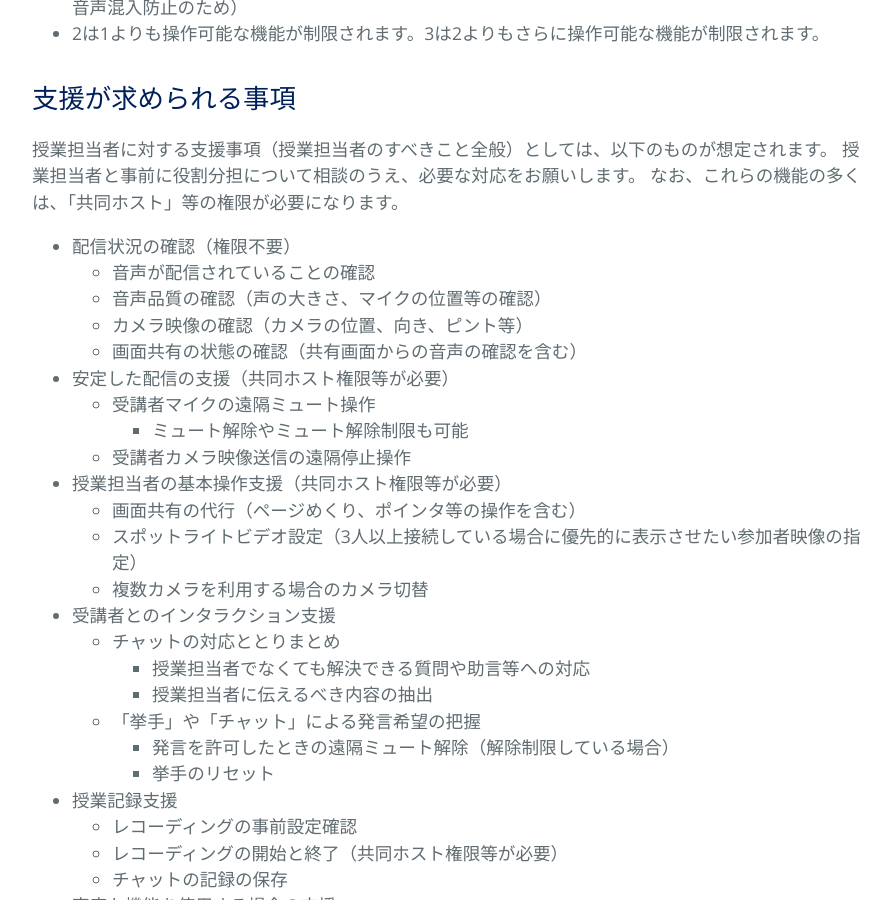
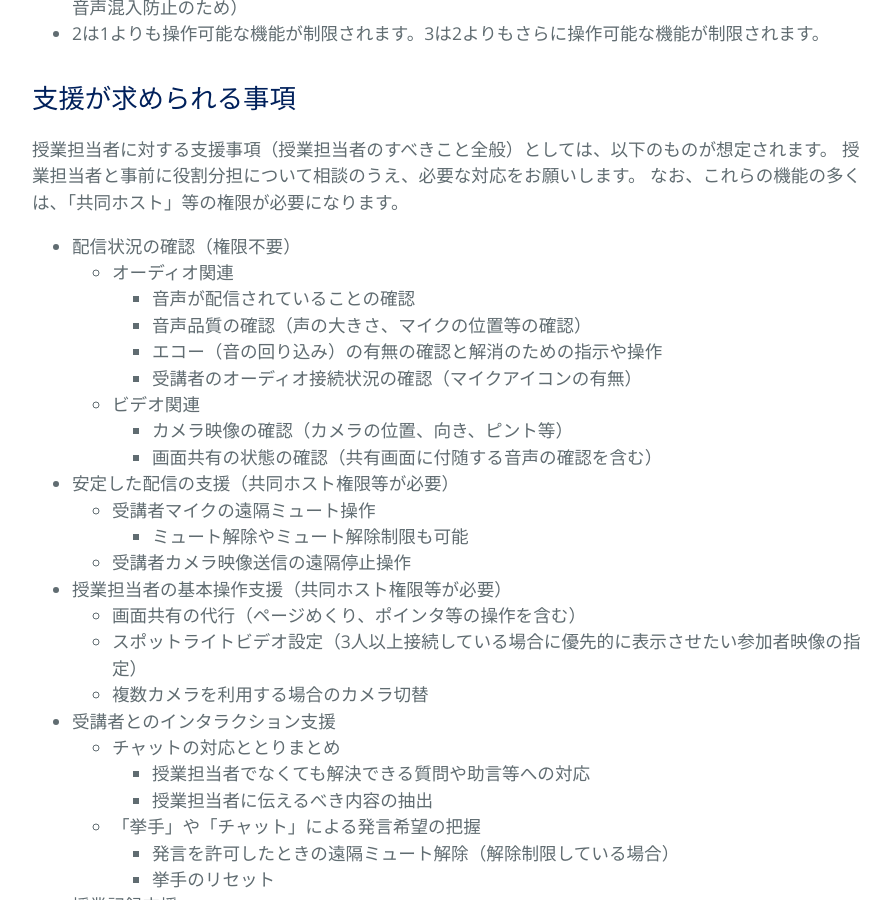
Before and after one commit to kyoto-u/online-edu, a Jekyll site: the page built from zoom-live-support.md, in a window 1280 px wide and 900 px high, scrolled down 1625 px. Shown: the whole window, without its empty margins (192-1083 px from the left). Built offline with Jekyll 4.4.1, drawn with Linux system fonts in a browser that asks for light colours; our own code applies the rules of GitHub Pages for plain Markdown files.

Commit message:
Update zoom-live-support.md

```diff
--- a/zoom-live-support.md
+++ b/zoom-live-support.md
@@ -49,10 +49,14 @@ Zoomでは、ミーティングルームに参加する方法として、Windows
 なお、これらの機能の多くは、「共同ホスト」等の権限が必要になります。
 
 - 配信状況の確認（権限不要）
-  - 音声が配信されていることの確認
-  - 音声品質の確認（声の大きさ、マイクの位置等の確認）
-  - カメラ映像の確認（カメラの位置、向き、ピント等）
-  - 画面共有の状態の確認（共有画面からの音声の確認を含む）
+  - オーディオ関連
+    - 音声が配信されていることの確認
+    - 音声品質の確認（声の大きさ、マイクの位置等の確認）
+    - エコー（音の回り込み）の有無の確認と解消のための指示や操作
+    - 受講者のオーディオ接続状況の確認（マイクアイコンの有無）
+  - ビデオ関連
+    - カメラ映像の確認（カメラの位置、向き、ピント等）
+    - 画面共有の状態の確認（共有画面に付随する音声の確認を含む）
 - 安定した配信の支援（共同ホスト権限等が必要）
   - 受講者マイクの遠隔ミュート操作
     - ミュート解除やミュート解除制限も可能
```
